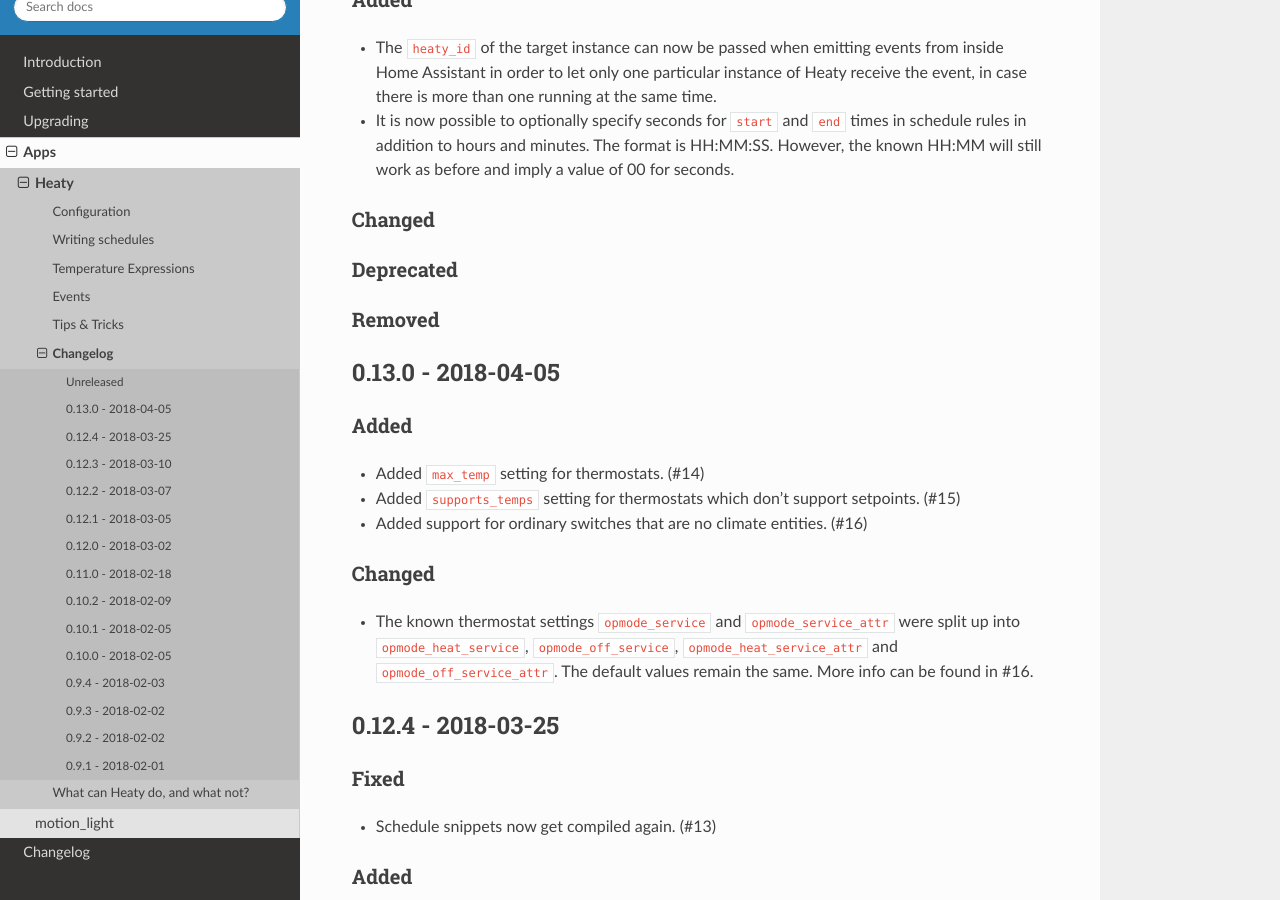
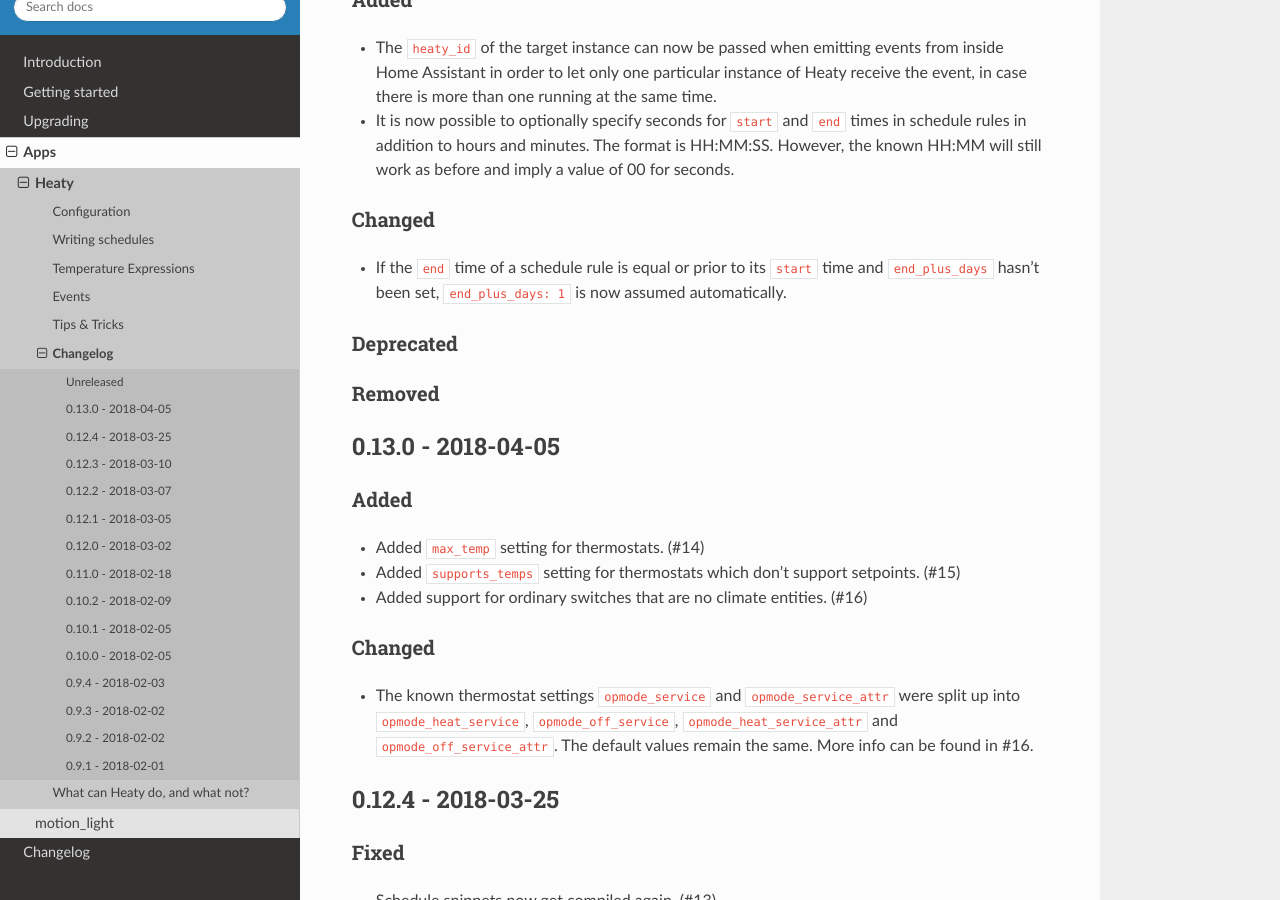
Before and after one commit to bob1de/hass-apps, a Sphinx documentation site: the page built from docs/apps/heaty/CHANGELOG.md, in a window 1280 px wide and 900 px high, scrolled down 426 px. Built offline with Sphinx 7.4.7 and the Read the Docs theme 2.0.0, drawn with Linux system fonts in a browser that asks for light colours.

Commit message:
[heaty] Auto set end_plus_days=1 for rules with start <= end time

```diff
--- a/docs/apps/heaty/CHANGELOG.md
+++ b/docs/apps/heaty/CHANGELOG.md
@@ -23,6 +23,9 @@
   and imply a value of 00 for seconds.
 
 ### Changed
+* If the ``end`` time of a schedule rule is equal or prior to its
+  ``start`` time and ``end_plus_days`` hasn't been set, ``end_plus_days:
+  1`` is now assumed automatically.
 
 ### Deprecated
 
```
Also changed, not shown: 1 other file.
